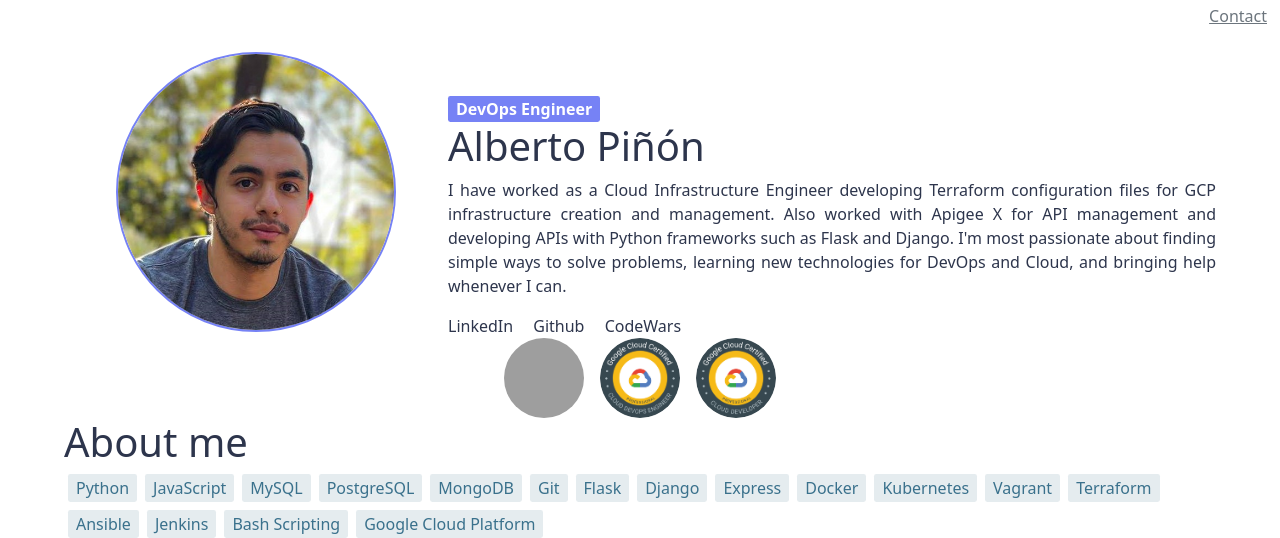
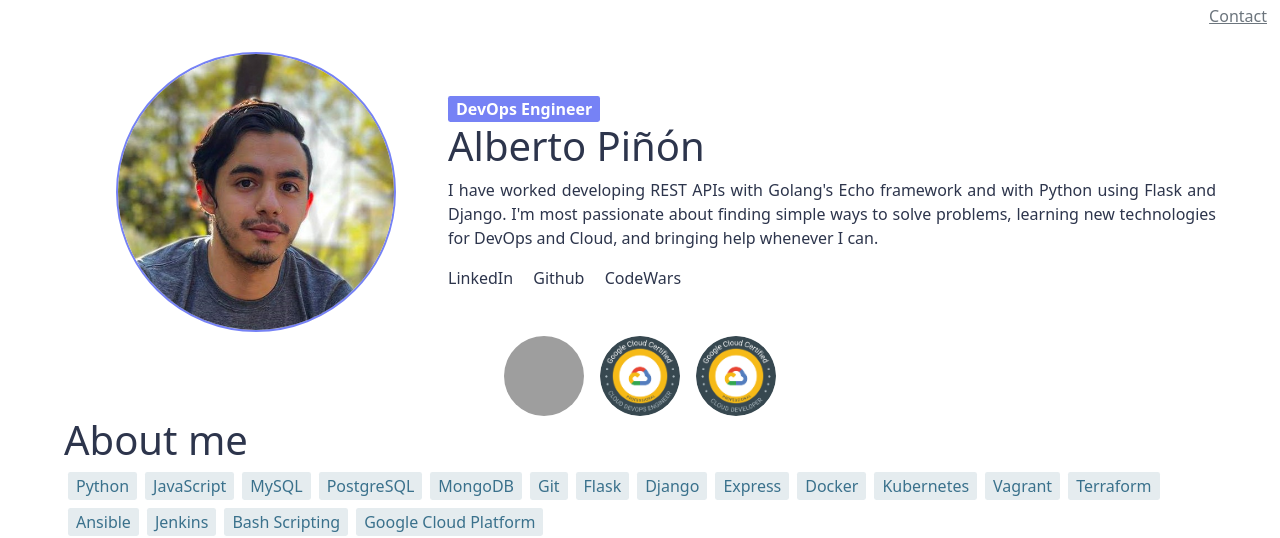
Before and after one commit to albertopformoso/CV, a Flask app: page / in a window 1280 px wide. Shown: the top 538 px of the page. Run offline with Flask 2, Linux system fonts and the light colour scheme; data that the repository does not hold is empty; grey boxes are pictures that could not be loaded.

Commit message:
new about

```diff
--- a/src/templates/index.html
+++ b/src/templates/index.html
@@ -21,8 +21,9 @@
                     <p id="description">
                         <!-- Fullstack Developer and Engineer who enjoys taking lead of projects and develop valuable projects that help people and organizations with software tools. I love to code and I'm always motivated to constantly learn new things.
                         I enjoy working on projects related with web scraping, web development, machine learning, cloud computing and cloud services. -->
-                        I have worked as a Cloud Infrastructure Engineer developing Terraform configuration files for GCP infrastructure creation and management.
-                        Also worked with Apigee X for API management and developing APIs with Python frameworks such as Flask and Django. I'm most passionate about finding simple ways to solve problems, learning new technologies for DevOps and Cloud, and bringing help whenever I can.
+                        <!-- I have worked as a Cloud Infrastructure Engineer developing Terraform configuration files for GCP infrastructure creation and management.
+                        Also worked with Apigee X for API management and developing APIs with Python frameworks such as Flask and Django. I'm most passionate about finding simple ways to solve problems, learning new technologies for DevOps and Cloud, and bringing help whenever I can. -->
+                        I have worked developing REST APIs with Golang's Echo framework and with Python using Flask and Django. I'm most passionate about finding simple ways to solve problems, learning new technologies for DevOps and Cloud, and bringing help whenever I can.
                     </p>
                     <div class="contact">
                         <a class="social" href="https://www.linkedin.com/in/alberto-pinon-formoso/" target="_blank">LinkedIn</a>
```
